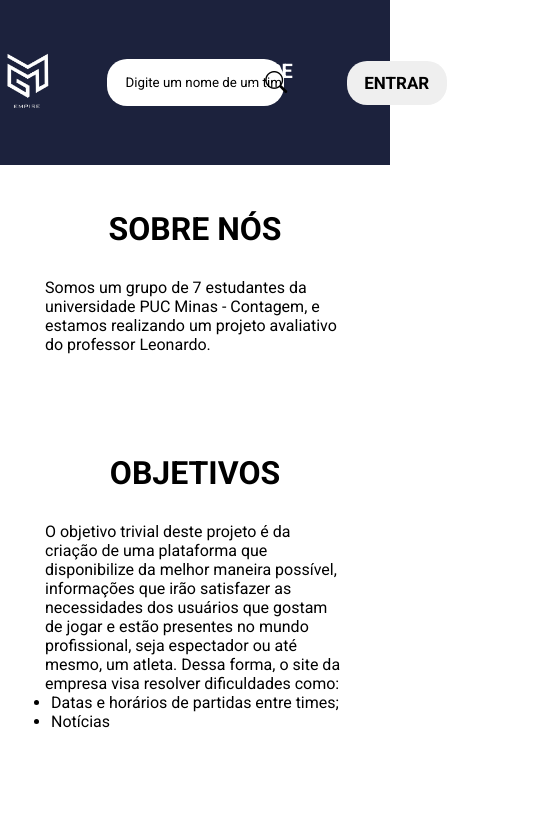
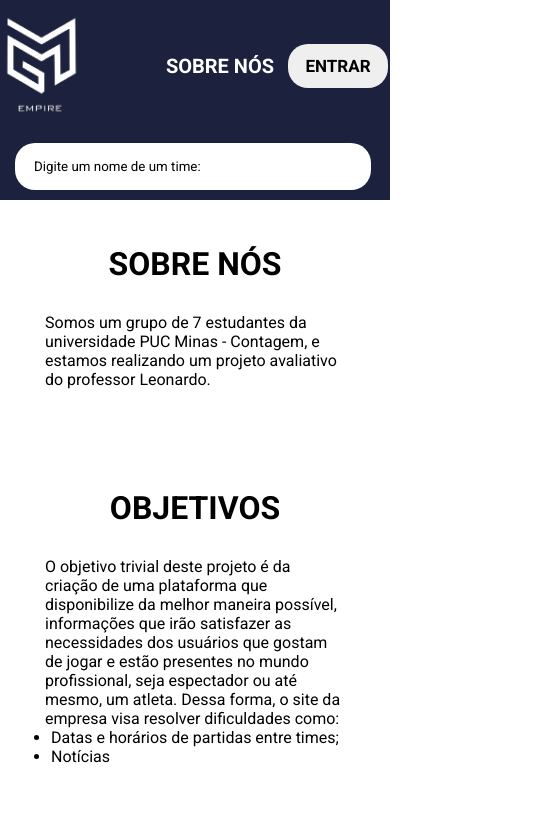
Before and after one commit to ICEI-PUC-Minas-PCO-SI/pco-si-2024-1-tiaw-gm-empire, a plain HTML site: page codigo/Sobrenos/sobrenos.html in a window 390 px wide. Shown: the top 828 px of the page, 554 px wide, since content can reach past the window. Drawn offline with nearby package versions, Linux system fonts and the light colour scheme; a web font is replaced by a local one.

Commit message:
Reponsividade da tela de Sobre nós

```diff
--- a/codigo/Sobrenos/css/sobrenos.css
+++ b/codigo/Sobrenos/css/sobrenos.css
@@ -245,7 +245,43 @@ footer h2{
 }
 
 @media screen and (max-width: 700px) {
+    .header_img{
+        grid-row: 1;
+        grid-column: 1;
+        width: 100%;
+    }
+    .header_links{
+        grid-column: 2;
+        grid-row: 1;
+        width: 100%;
+    }
+
+    .header_links ul{
+        gap: 10px;
+    }
+
+    header{
+        display: grid;
+        grid-template-columns: 3;
+        grid-template-rows: 2;
+        height: 200px;
+    }
+
+    header #pesquisa{
+        grid-row: 2;
+        grid-column: span 2;
+        width: 86%;
+        margin-left: 15px;
+    }
+
+    header #icon_busca{
+        display: none;
+    }
+
     .colegas{
         flex-direction: column;
     }
+    .footer_contatos, .footer_informacoes{
+        display: none;
+    }
 }
--- a/codigo/Sobrenos/sobrenos.html
+++ b/codigo/Sobrenos/sobrenos.html
@@ -10,13 +10,13 @@
 <body>
     <header>
         <div class="header_img">
-            <a href="../index.html"><img src="../Imgs/logo-removebg-preview.png" width="50%" height="60%"></a>
+            <a href="index.html"><img src="../Imgs/logo-removebg-preview.png" width="50%" height="60%"></a>
         </div>
-        <input type="text" placeholder = "Digite um nome de um time:"><i class="bi bi-search"></i>
+        <input type="text" placeholder = "Digite um nome de um time:" id="pesquisa"><i class="bi bi-search" id="icon_busca"></i>
         <div class="header_links">
             <ul>
-                <a href="sobrenos.html"><li>SOBRE NÓS</li></a>
-                <a href="../Login/login.html"><li><button>ENTRAR</button></li></a>
+                <a href="Sobrenos/sobrenos.html"><li>SOBRE NÓS</li></a>
+                <a href="Login/login.html"><li><button>ENTRAR</button></li></a>
             </ul>
         </div>
     </header>
```
